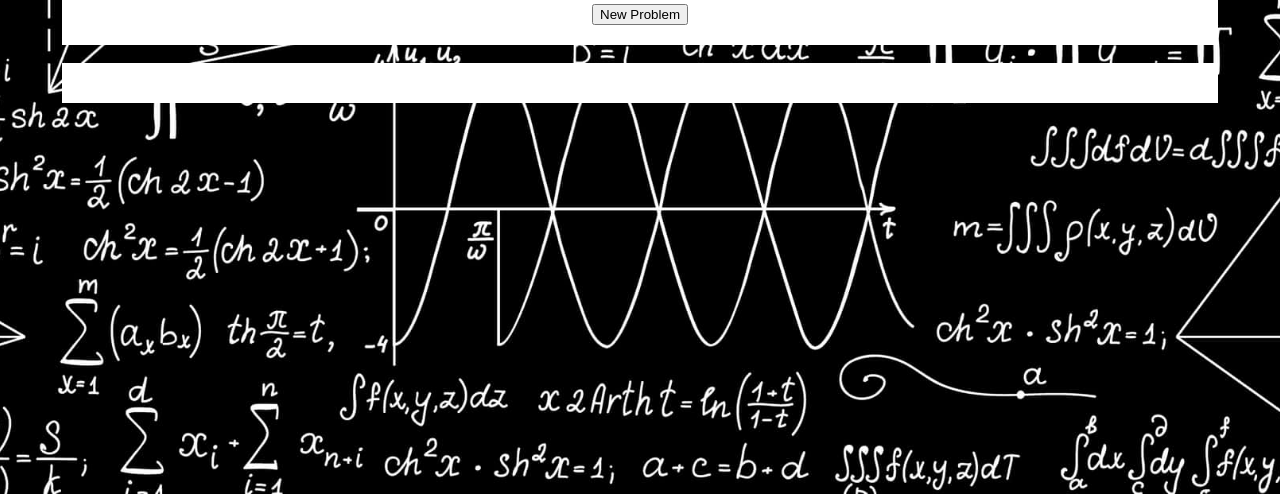
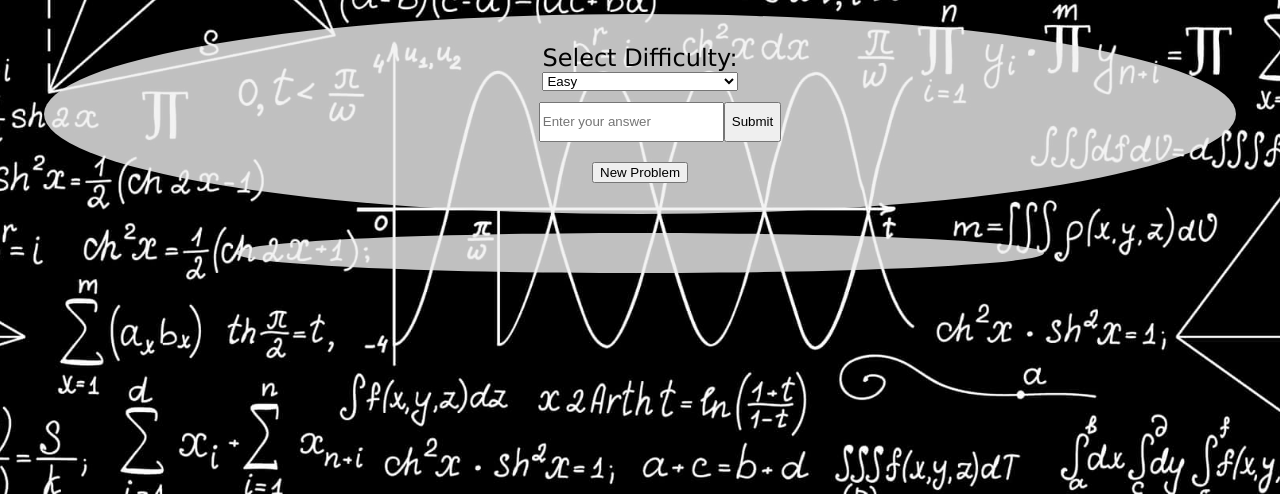
Before and after one commit to rogue-captain/Math-Website, a plain HTML site: page index.html in a window 1280 px wide. Shown: the part 306-800 px from the top of the page. Drawn offline with Linux system fonts and the light colour scheme.

Commit message:
made boxes elliptical and flexbox

```diff
--- a/SERLab7Main.css
+++ b/SERLab7Main.css
@@ -14,7 +14,7 @@
 
 
 	body {
-      font-family: Arial, sans-serif;
+      font-family: Verdana, Geneva, Tahoma, sans-serif;
 	  background-image: url('math-background.jpg');
 	  background-size: cover;
 	  background-repeat: no-repeat;
@@ -22,23 +22,37 @@
       background-attachment: fixed;
 	  padding: 20px;
 	  margin: 0 auto;
+	  margin-top: 20vh;
 	  text-align: center;
     }
 
 	#Main-Problem {
-		width: 90%;
-		background: white;
+		display: flex;
+		flex-direction: column;
+		justify-content:space-evenly;
+		align-items:center;
+		width: 90vw;
+		height: 20vh;
+		background: rgba(240, 240, 240, 0.8);
 		font-size: 24px;
 		padding: 20px;
 		margin: 0 auto;
+		border-radius: 50%;
+	}
+
+	#difficulty-container {
+		display: flex;
+		flex-direction: column;
 	}
 
 	#result {
-		width: 90%;
-		background: white;
+		width: 60vw;
+		background: rgba(240, 240, 240, 0.8);
+		font-family: Verdana, Geneva, Tahoma, sans-serif;
 		font-size: 24px;
 		padding: 20px;
 		margin: 0 auto;
+		border-radius: 50%;
 	}
 
 
@@ -48,6 +62,11 @@
 		margin: 0 auto;
     }
 
+	#problem-container {
+		display: flex;
+		flex-direction: row;
+	}
+
     #submission {
 	font-size: 20px;
     margin: 0 auto;
--- a/index.html
+++ b/index.html
@@ -21,6 +21,9 @@ This .
 
 	<link href="SERLab7Main.css" text="text/css" rel="stylesheet">
 
+	    <!-- Link to the external JavaScript file -->
+		<script src="Math7WebSiteDemoJS.js"> </script>
+
 </head>
 
 
@@ -35,6 +38,7 @@ This .
 <br>
 
 	<div id="Main-Problem">
+		<div id="difficulty-container">
 
 		  <label for="difficulty">Select Difficulty:</label>
 		  <select id="difficulty">
@@ -43,11 +47,15 @@ This .
 			<option value="challenging">Challenging</option>
 
 		  </select>
+		</div> <!-- difficulty-container -->
 
-		  <div id="problem"></div>
+		<div id="problem-container">
+			<div id="problem"></div>
 
-		  <input type="text" id="answer" placeholder="Enter your answer">
-		  <button onclick="checkAnswer()"> Submit </button>
+			<input type="text" id="answer" placeholder="Enter your answer">
+			<button onclick="checkAnswer()"> Submit </button>
+
+		</div>
 
 		  <div id="submission"></div>
 
@@ -62,10 +70,5 @@ This .
 
 
 
-    <!-- Link to the external JavaScript file -->
-    <script src="Math7WebSiteDemoJS.js"> </script>
-
-
-
 </body>
 </html>
```
